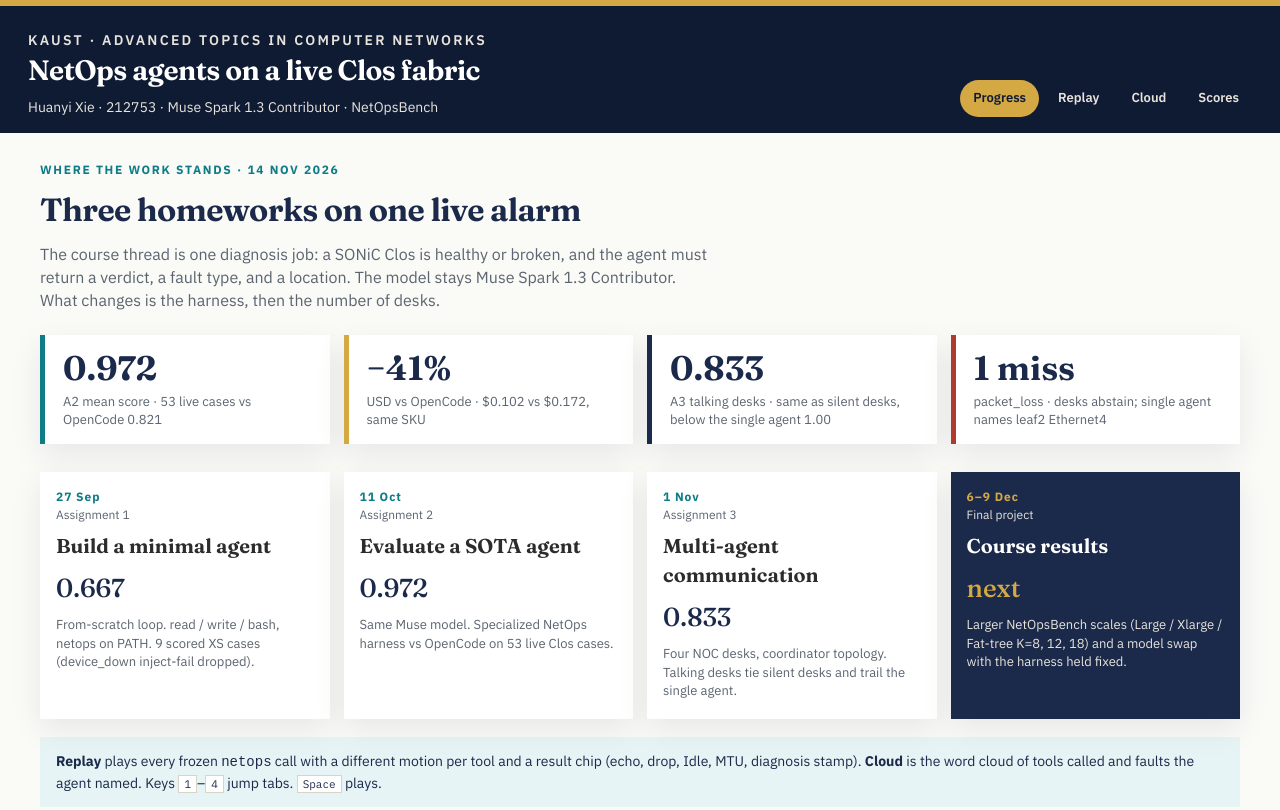
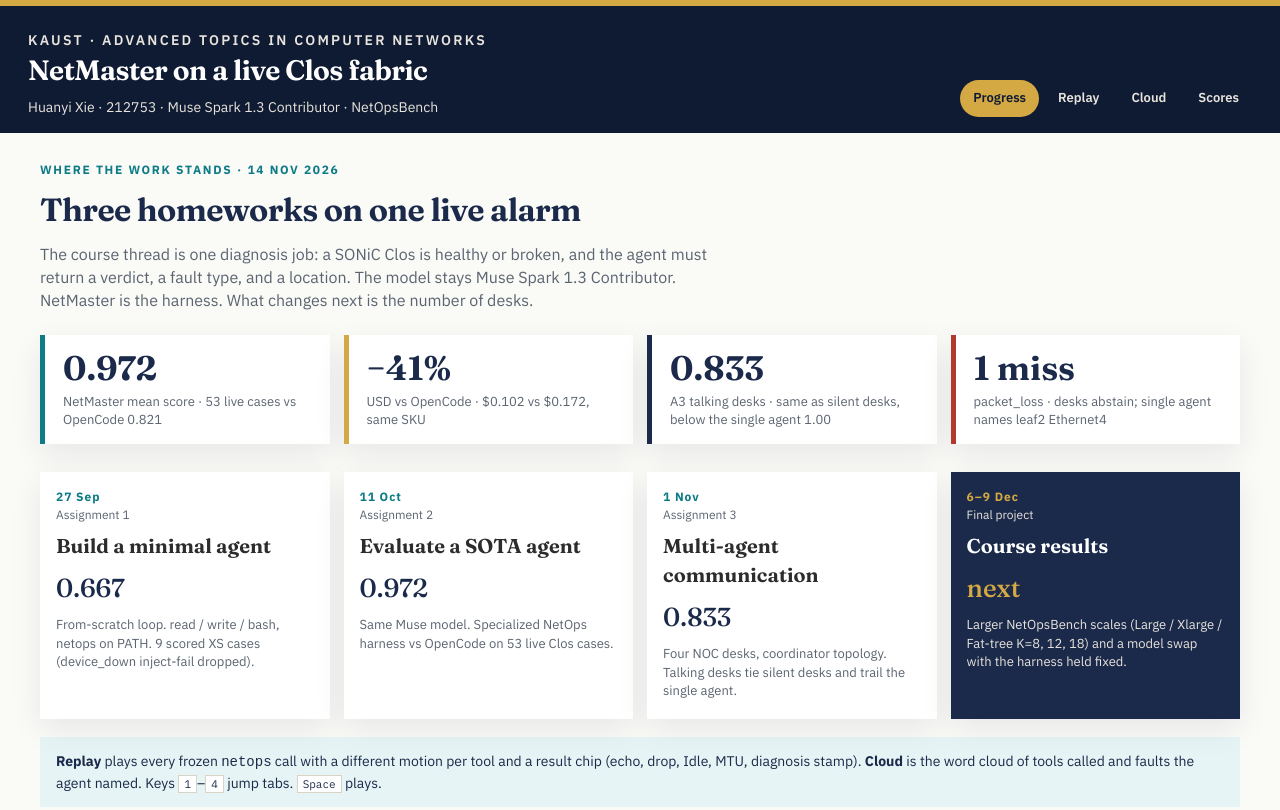
Before and after one commit to xiehuanyi/netops-agents-viz, a plain HTML site: page index.html in a window 1280 px wide. Shown: the top 810 px of the page. Drawn offline with Linux system fonts and the light colour scheme.

Commit message:
Name the demo NetMaster.
Match the progress talk: the harness is NetMaster, scored on a live Clos.

```diff
--- a/index.html
+++ b/index.html
@@ -3,8 +3,8 @@
 <head>
   <meta charset="utf-8">
   <meta name="viewport" content="width=device-width, initial-scale=1">
-  <title>NetOps Agents · progress</title>
-  <meta name="description" content="Live Clos diagnosis progress for Advanced Topics in Computer Networks. A1–A3 on NetOpsBench.">
+  <title>NetMaster · progress</title>
+  <meta name="description" content="NetMaster on a live Clos fabric. Advanced Topics in Computer Networks. A1–A3 on NetOpsBench.">
   <link rel="preconnect" href="https://fonts.googleapis.com">
   <link rel="preconnect" href="https://fonts.gstatic.com" crossorigin>
   <link href="https://fonts.googleapis.com/css2?family=Fraunces:opsz,wght@9..144,500;9..144,650&family=IBM+Plex+Mono:wght@400;600&family=IBM+Plex+Sans:wght@400;600;700&display=swap" rel="stylesheet">
@@ -15,7 +15,7 @@
   <header class="top">
     <div class="brand">
       <p class="brand-kicker">KAUST · Advanced Topics in Computer Networks</p>
-      <h1>NetOps agents on a live Clos fabric</h1>
+      <h1>NetMaster on a live Clos fabric</h1>
       <p>Huanyi Xie · 212753 · Muse Spark 1.3 Contributor · NetOpsBench</p>
     </div>
     <nav aria-label="Sections">
@@ -30,12 +30,12 @@
     <section id="progress" class="panel active">
       <p class="kicker">Where the work stands · 14 Nov 2026</p>
       <h2>Three homeworks on one live alarm</h2>
-      <p class="lede">The course thread is one diagnosis job: a SONiC Clos is healthy or broken, and the agent must return a verdict, a fault type, and a location. The model stays Muse Spark 1.3 Contributor. What changes is the harness, then the number of desks.</p>
+      <p class="lede">The course thread is one diagnosis job: a SONiC Clos is healthy or broken, and the agent must return a verdict, a fault type, and a location. The model stays Muse Spark 1.3 Contributor. NetMaster is the harness. What changes next is the number of desks.</p>
 
       <div class="stats">
         <div class="stat">
           <div class="n">0.972</div>
-          <div class="l">A2 mean score · 53 live cases vs OpenCode 0.821</div>
+          <div class="l">NetMaster mean score · 53 live cases vs OpenCode 0.821</div>
         </div>
         <div class="stat gold">
           <div class="n">−41%</div>
```
Also changed, not shown: 1 other file.
